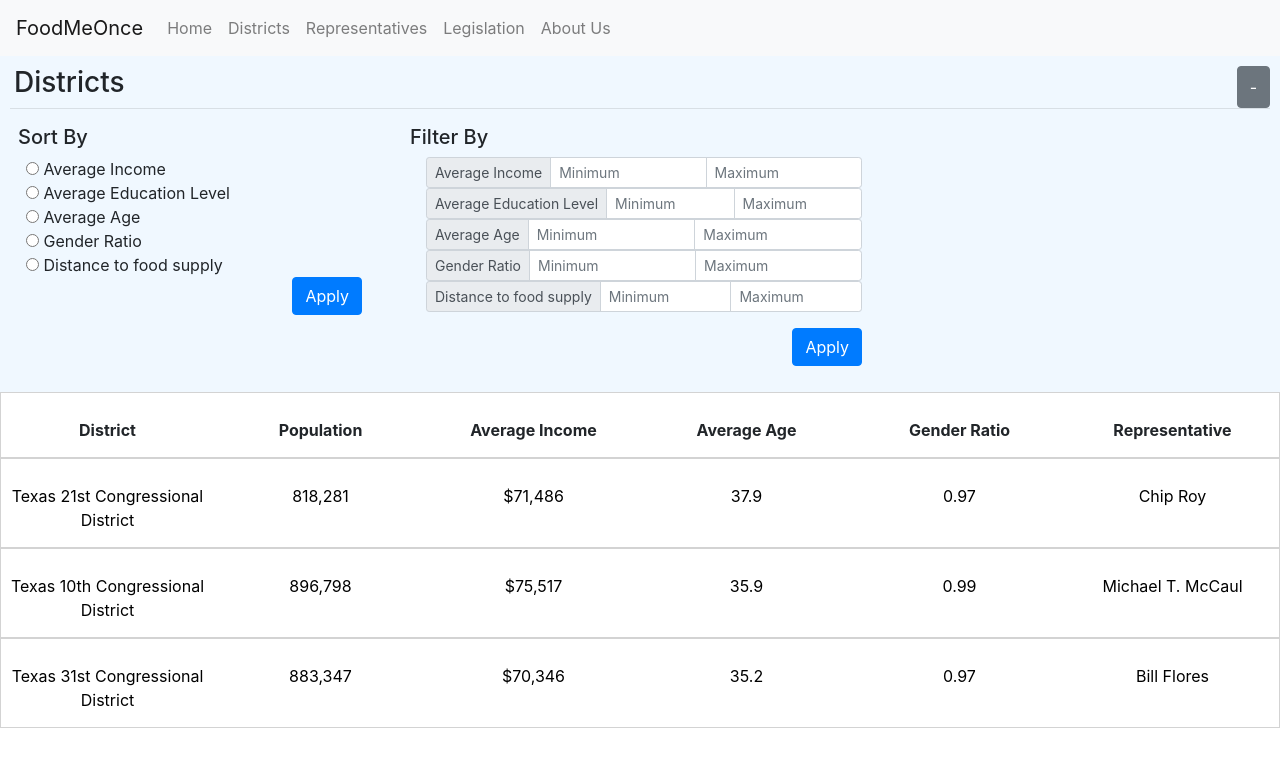
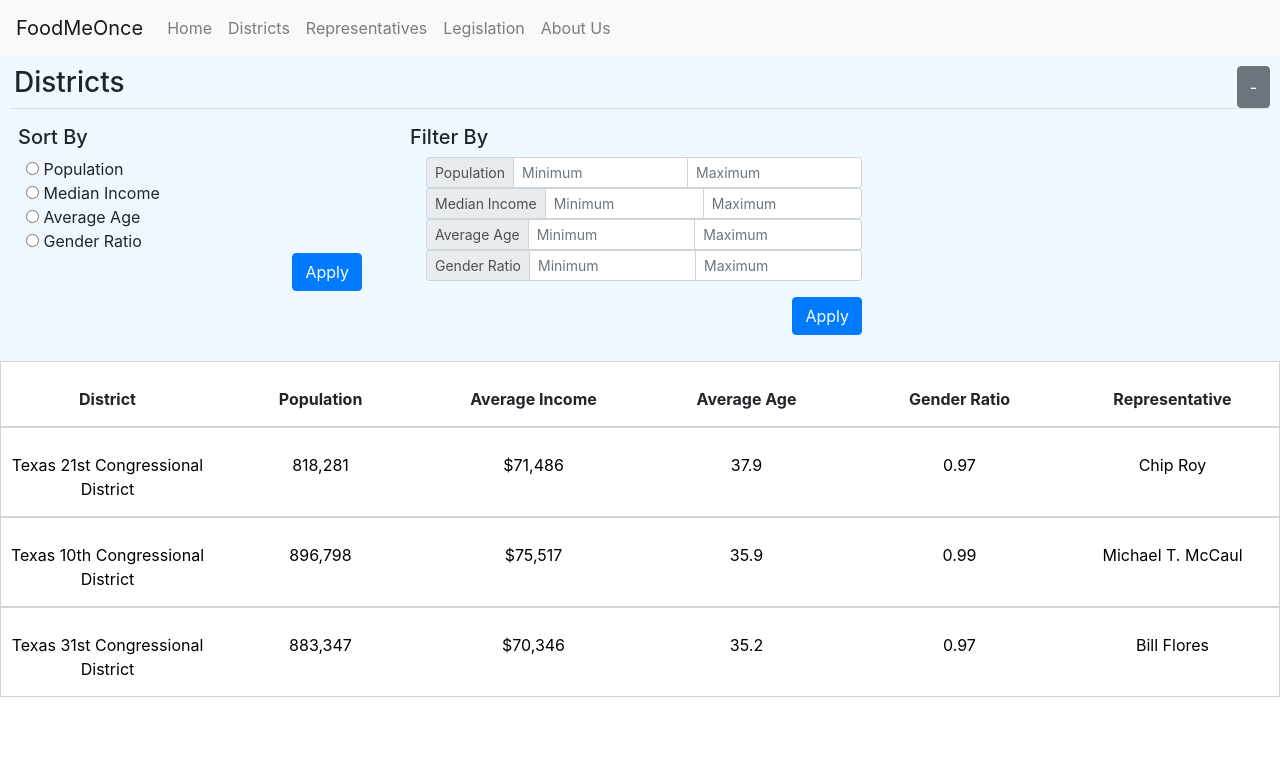
Before and after one commit to nithinp300/FoodMeOnce, a React (Create React App) app: page /Districts in a window 1280 px wide. Shown: the top 766 px of the page. Built offline with nearby package versions, Linux system fonts and the light colour scheme.

Commit message:
Updated filtering/sorting on district page

```diff
--- a/src/components/Districts/DistrictSortFilter.js
+++ b/src/components/Districts/DistrictSortFilter.js
@@ -28,11 +28,10 @@ class DistrictSortFilter extends Component {
                     <div className="d-flex flex-column sort pr-5 flex-fill">
                         <h5 className="ml-2">Sort By</h5>
                         <form className="ml-3 mb-3" action="/Districts/sort">
-                        <div><input type="radio" name="avgIncome" checked={this.state.sort.name === 'avgIncome'} onChange={this.handleSort} /> Average Income</div>
-                        <div><input type="radio" name="avgEducation" checked={this.state.sort.name === 'avgEducation'} onChange={this.handleSort} /> Average Education Level</div>
+                        <div><input type="radio" name="population" checked={this.state.sort.name === 'population'} onChange={this.handleSort} /> Population</div>
+                        <div><input type="radio" name="medianIncome" checked={this.state.sort.name === 'medianIncome'} onChange={this.handleSort} /> Median Income</div>
                         <div><input type="radio" name="avgAge" checked={this.state.sort.name === 'avgAge'} onChange={this.handleSort} /> Average Age</div>
                         <div><input type="radio" name="genderRatio" checked={this.state.sort.name === 'genderRatio'} onChange={this.handleSort} /> Gender Ratio</div>
-                        <div><input type="radio" name="distToSupply" checked={this.state.sort.name === 'distToSupply'} onChange={this.handleSort} /> Distance to food supply</div>
                         <div className="d-flex justify-content-end"><button className="btn btn-primary">Apply</button></div>
                         </form>
                     </div>
@@ -41,17 +40,17 @@ class DistrictSortFilter extends Component {
                         <form className="ml-3" action="/Districts/filter">
                         <div className="input-group input-group-sm">
                             <div className="input-group-prepend">
-                                <span className="input-group-text" id="">Average Income</span>
+                                <span className="input-group-text" id="">Population</span>
                             </div>
-                            <input type="text" className="form-control" name="avgIncomeMin" onChange={this.handleFilter} value={this.state.filter.avgIncomeMin} placeholder="Minimum" />
-                            <input type="text" className="form-control" name="avgIncomeMax" onChange={this.handleFilter} value={this.state.filter.avgIncomeMax} placeholder="Maximum" />
+                            <input type="text" className="form-control" name="populationMin" onChange={this.handleFilter} value={this.state.filter.populationMin} placeholder="Minimum" />
+                            <input type="text" className="form-control" name="populationMax" onChange={this.handleFilter} value={this.state.filter.populationMax} placeholder="Maximum" />
                         </div>
                         <div className="input-group input-group-sm">
                             <div className="input-group-prepend">
-                                <span className="input-group-text" id="">Average Education Level</span>
+                                <span className="input-group-text" id="">Median Income</span>
                             </div>
-                            <input type="text" className="form-control" name="avgEducationMin" onChange={this.handleFilter} value={this.state.filter.avgEducationMin} placeholder="Minimum" />
-                            <input type="text" className="form-control" name="avgEducationMax" onChange={this.handleFilter} value={this.state.filter.avgEducationMax} placeholder="Maximum" />
+                            <input type="text" className="form-control" name="medianIncomeMin" onChange={this.handleFilter} value={this.state.filter.medianIncomeMin} placeholder="Minimum" />
+                            <input type="text" className="form-control" name="medianIncomeMax" onChange={this.handleFilter} value={this.state.filter.medianIncomeMax} placeholder="Maximum" />
                         </div>
                         <div className="input-group input-group-sm">
                             <div className="input-group-prepend">
@@ -67,13 +66,6 @@ class DistrictSortFilter extends Component {
                             <input type="text" className="form-control" name="genderRatioMin" onChange={this.handleFilter} value={this.state.filter.genderRatioMin} placeholder="Minimum" />
                             <input type="text" className="form-control" name="genderRatioMax" onChange={this.handleFilter} value={this.state.filter.genderRatioMax} placeholder="Maximum" />
                         </div>
-                        <div className="input-group input-group-sm">
-                            <div className="input-group-prepend">
-                                <span className="input-group-text" id="">Distance to food supply</span>
-                            </div>
-                            <input type="text" className="form-control" name="distToSupplyMin" onChange={this.handleFilter} value={this.state.filter.distToSupplyMin} placeholder="Minimum" />
-                            <input type="text" className="form-control" name="distToSupplyMax" onChange={this.handleFilter} value={this.state.filter.distToSupplyMax} placeholder="Maximum" />
-                        </div>
                         <div className="d-flex mt-3 justify-content-end"><button className="btn btn-primary">Apply</button></div>
                         </form>
                     </div>
```
